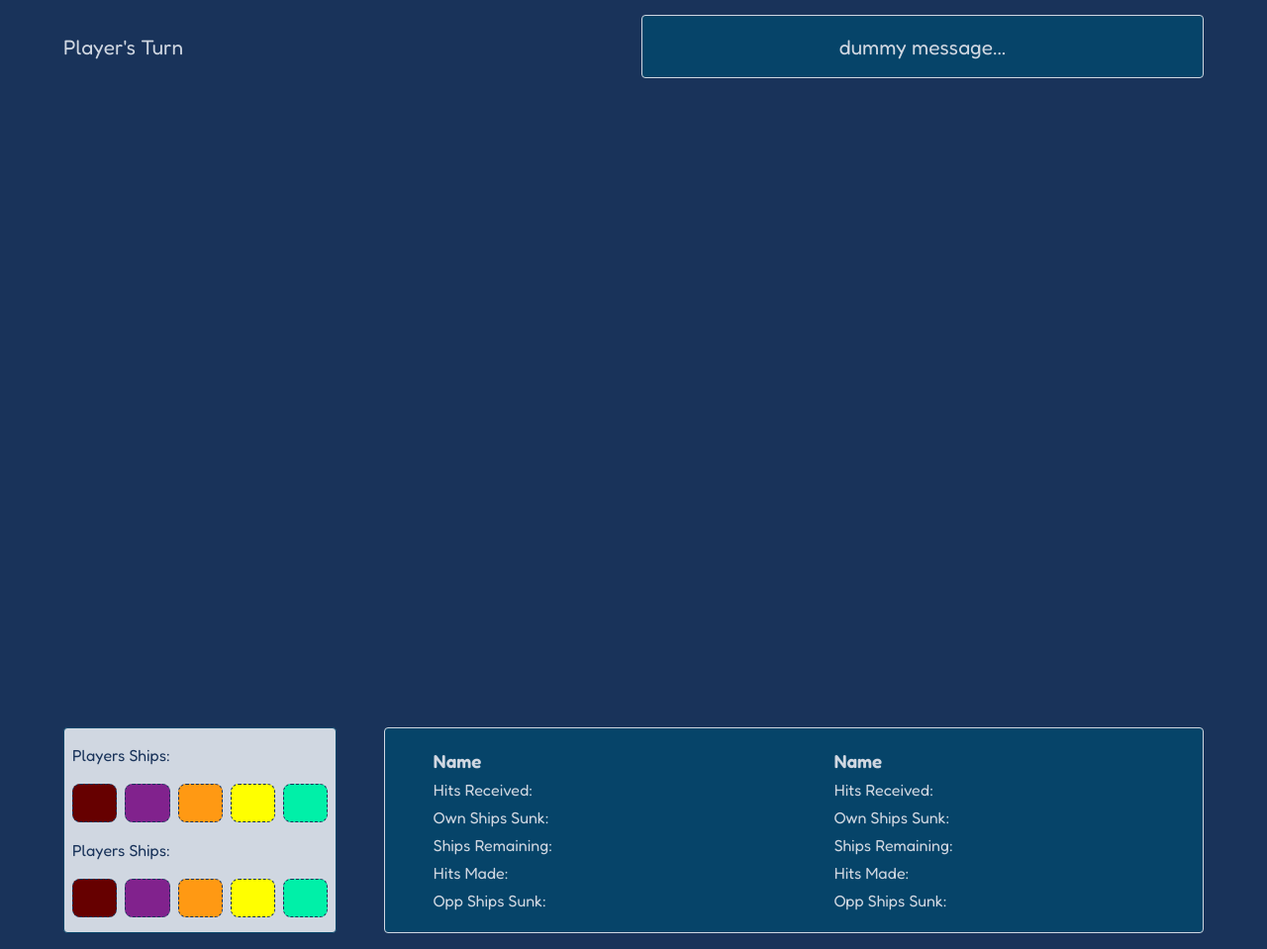
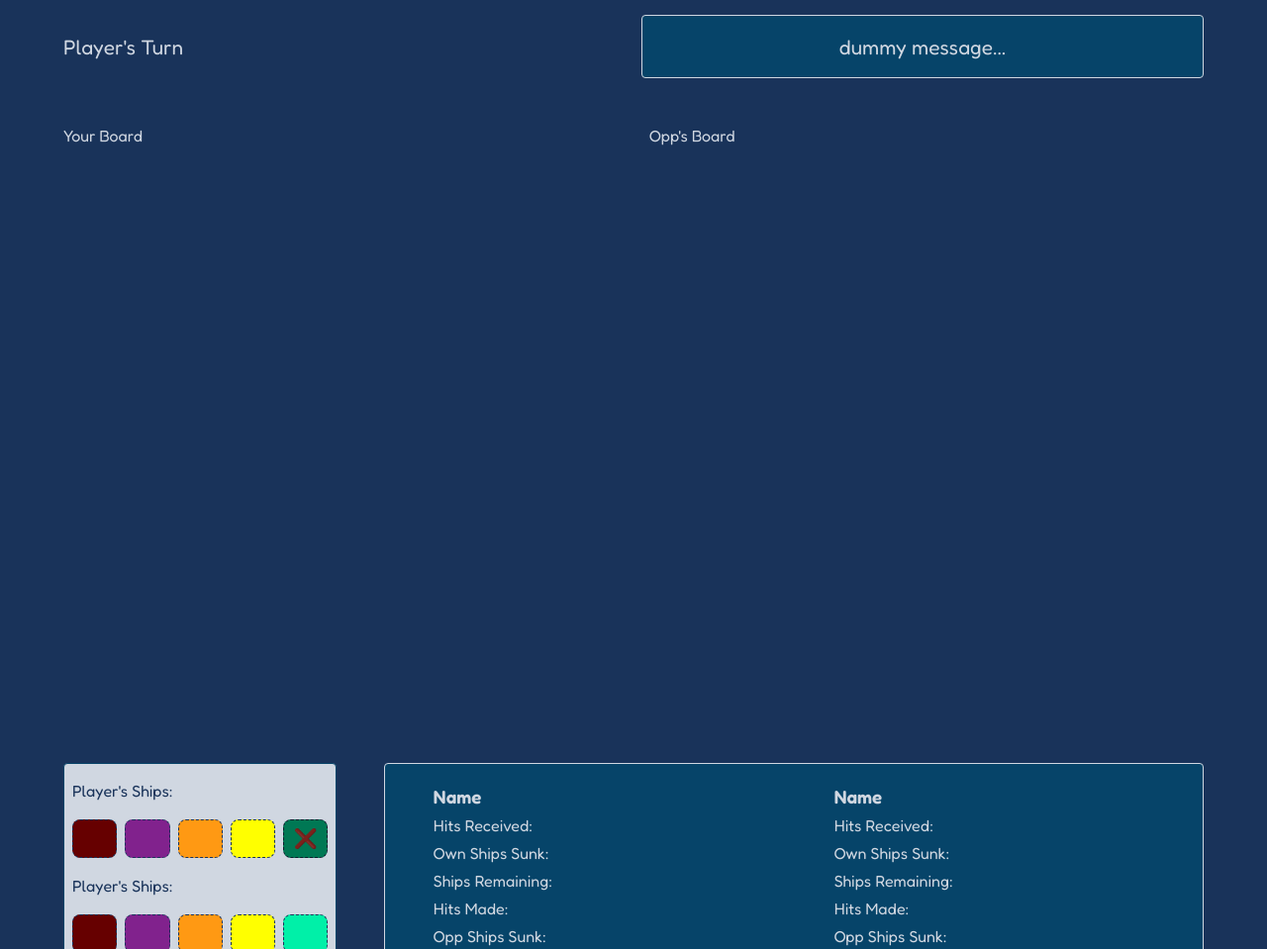
Before and after one commit to traejiik/Battleships, a website built with webpack: page src/template.html in a window 1280 px wide. Shown: the part 110-1069 px from the top of the page at 99% size. Built offline with nearby package versions, Linux system fonts and the light colour scheme.

Commit message:
refactor: add test elements

```diff
--- a/src/assets/fonts/fonts.txt
+++ /dev/null
@@ -1 +0,0 @@
-fonts go here
--- a/src/assets/icons/icons.txt
+++ /dev/null
@@ -1 +0,0 @@
-icons go here
--- a/src/assets/images/images.txt
+++ /dev/null
@@ -1 +0,0 @@
-images go here
--- a/src/template.html
+++ b/src/template.html
@@ -18,32 +18,34 @@
         <div class="gameActive">
           <div class="dispArea">
             <div class="turnDisplay">
-              <p><span>Player's</span> Turn</p>
+              <p><span>Player</span>'s Turn</p>
             </div>
             <div class="gameStateMessage"> dummy message...</div>
           </div>
           <div class="grids">
             <div class="playerBoard">
+              <p class="boardTitle">your board</p>
               <div id="p1" class="gameboard"></div>
             </div>
             <div class="compBoard">
+              <p class="boardTitle"><span>Opp</span>'s board</p>
               <div id="p2Comp" class="gameboard"></div>
             </div>
           </div>
           <div class="gameDetails">
             <div class="shipsRemaining">
               <div class="player1ships">
-                <p><span>Players</span> Ships:</p>
+                <p><span>Player</span>'s Ships:</p>
                 <div class="shipContainer">
                   <div class="carrier"></div>
                   <div class="battleship"></div>
                   <div class="cruiser"></div>
                   <div class="submarine"></div>
-                  <div class="destroyer"></div>
+                  <div class="destroyer sunk">&#x274C;</div>
                 </div>
               </div>
               <div class="player2ships">
-                <p><span>Players</span> Ships:</p>
+                <p><span>Player</span>'s Ships:</p>
                 <div class="shipContainer">
                   <div class="carrier"></div>
                   <div class="battleship"></div>
```
